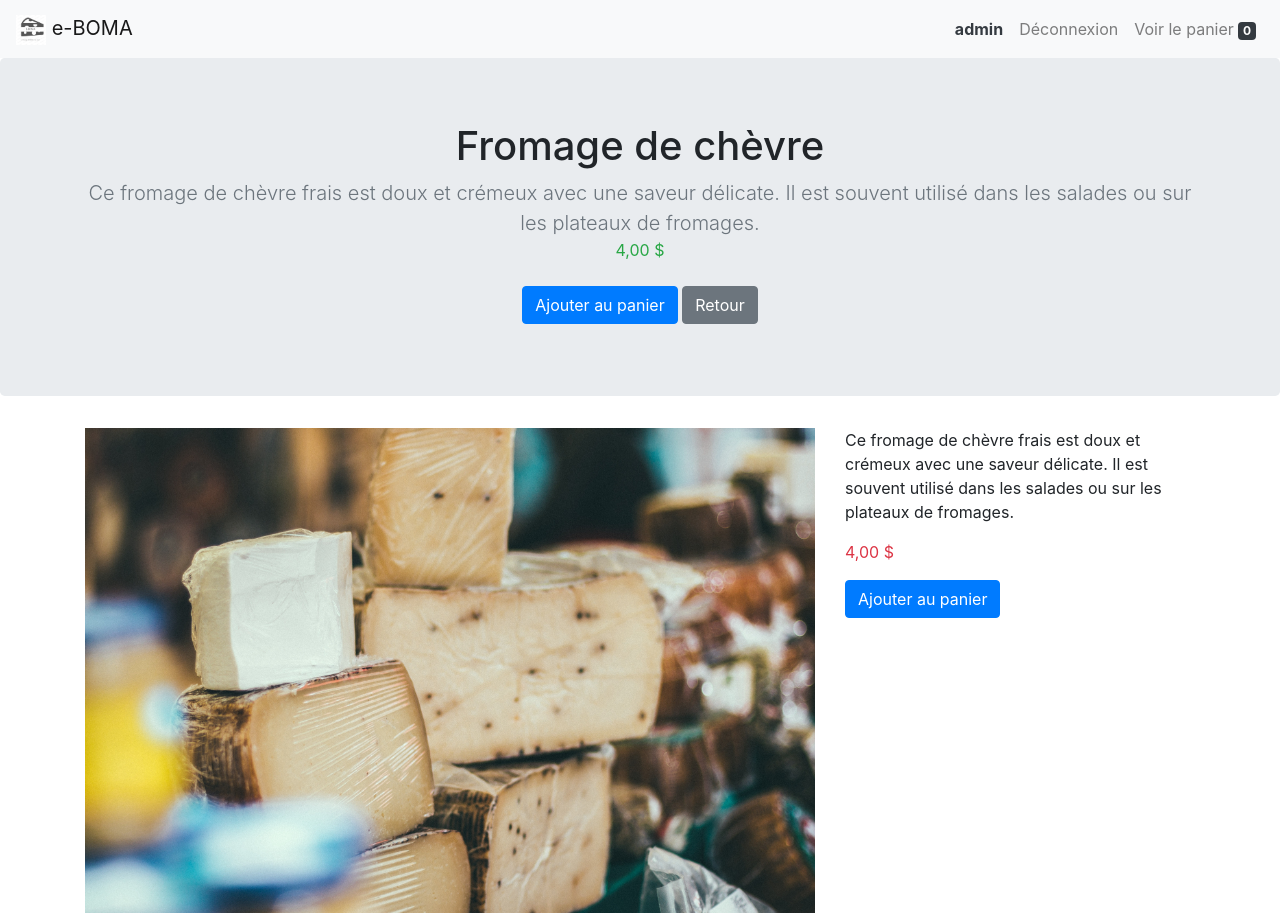
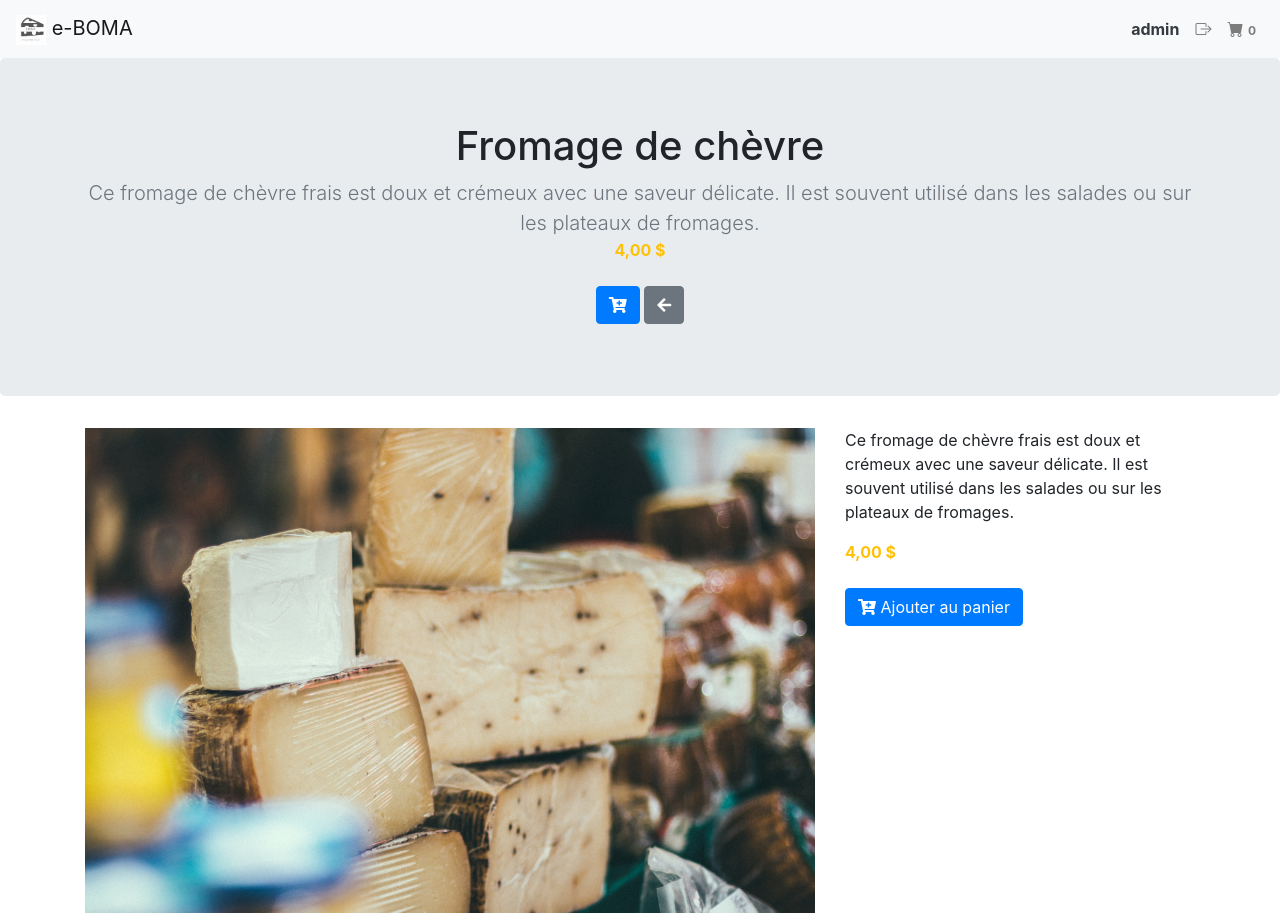
Before and after one commit to Peniel-Shakers/e-BOMA, a Django app: a page that uses templates/base.html in a window 1280 px wide. Shown: the top 913 px of the page. Run offline with Django 4.2, Linux system fonts and the light colour scheme; a user stored in the database is signed in; data comes from the database, SQL or seed files in the repository; both versions use the stored data as it was after the commit; some libraries are stand-ins or nearby versions.

Commit message:
added login_required decorator

```diff
--- a/boutique/templates/boutique/details.html
+++ b/boutique/templates/boutique/details.html
@@ -5,11 +5,16 @@
     <div class="container">
         <h1 class="jumbotron-heading">{{ fromage.nom }}</h1>
         <p class="lead text-muted mb-0">{{ fromage.description }}</p>
-        <p class="text-success">{{ fromage.prix }} $</p>
+        <p class="text-warning "><strong>{{ fromage.prix }} $</strong></p>
         {% if user.is_authenticated %}
-        <a href="{% url 'ajouter-au-panier' fromage.slug %}" class="btn btn-primary my-2">Ajouter au panier</a>
+        <a href="{% url 'ajouter-au-panier' fromage.slug %}" class="btn btn-primary my-2">
+            <i class="fas fa-cart-plus"></i>
+        </a>
+
         {% endif %}
-        <a href="#" onClick="history.go(-1)" class="btn btn-secondary my-2">Retour</a>
+        <a href="#" onClick="history.go(-1)" class="btn btn-secondary my-2">
+            <i class="fas fa-arrow-left"></i>
+        </a>
     </div>
 </section>
 
@@ -20,9 +25,11 @@
         </div>
         <div class="col-md-4">
             <p>{{ fromage.description }}</p>
-            <p class="text-danger">{{ fromage.prix }} $</p>
+            <p class="text-warning"><strong>{{ fromage.prix }} $</strong></p>
             {% if user.is_authenticated %}
-            <a href="{% url 'ajouter-au-panier' fromage.slug %}" class="btn btn-primary">Ajouter au panier</a>
+            <a href="{% url 'ajouter-au-panier' fromage.slug %}" class="btn btn-primary my-2">
+                <i class="fas fa-cart-plus"></i> Ajouter au panier
+            </a>
             {% endif %}
         </div>
     </div>
--- a/boutique/templates/boutique/panier.html
+++ b/boutique/templates/boutique/panier.html
@@ -24,13 +24,13 @@
                         <p class="mb-3 text-muted">{{ commande.fromage.description }}</p>
                         <p class="mb-2">Quantité : <span><strong>{{ commande.quantite }}</strong></span> </p>
                     </div>
-                    <div>
+                    {% comment %} <div>
                         <div class="def-number-input number-input safari_only mb-0 w-100">
                             <button class="minus btn btn-sm btn-primary" disabled>-</button>
                             <input class="quantity form-control d-inline-block w-50" type="number" min="1" disabled value="{{ commande.quantite }}">
                             <button class="plus btn btn-sm btn-primary" disabled>+</button>
                         </div>
-                    </div>
+                    </div> {% endcomment %}
                 </div>
                 <div class="d-flex justify-content-between align-items-center">
                     <div>
--- a/eBOMA/urls.py
+++ b/eBOMA/urls.py
@@ -16,6 +16,7 @@ Including another URLconf
 from django.contrib import admin
 from django.urls import path
 from django.conf.urls.static import static
+from django.contrib.auth.decorators import login_required
 from boutique.views import *
 from comptes.views import *
 from eBOMA import settings
@@ -24,15 +25,14 @@ urlpatterns = [
     path('', index, name='index'),
     path('admin/', admin.site.urls),
     path('inscription/', inscription, name='inscription'),
-    path('connexion/', connexion_user, name="connexion"),
-    path('deconnexion/', deconnexion_user, name="deconnexion"),
-    path('panier/', panier, name="panier"),
-    path('panier/supprimer', supprimer_panier, name="supprimer-panier"),
-    path('panier/valider', valider_panier, name="valider-panier"),
-    path('deconnexion/', deconnexion_user, name="deconnexion"),
+    path('connexion/', connexion_user, name="login"),
+    path('deconnexion/', login_required(deconnexion_user), name="deconnexion"),
+    path('panier/', login_required(panier), name="panier"),
+    path('panier/supprimer', login_required(supprimer_panier), name="supprimer-panier"),
+    path('panier/valider', login_required(valider_panier), name="valider-panier"),
+    path('deconnexion/', login_required(deconnexion_user), name="deconnexion"),
     path('fromage/<str:slug>/', fromage_details, name="fromage"),
-    path('fromage/<str:slug>/ajouter-au-panier/ ', ajouter_au_panier, name="ajouter-au-panier"),
-    path('paiement/', PaymentView.as_view(), name='paiement'),
-    path('facture/', valider_panier, name='facture'),
-
+    path('fromage/<str:slug>/ajouter-au-panier/', login_required(ajouter_au_panier), name="ajouter-au-panier"),
+    path('paiement/', login_required(PaymentView.as_view()), name='paiement'),
+    path('facture/', login_required(valider_panier), name='facture'),
 ] + static(settings.MEDIA_URL, document_root=settings.MEDIA_ROOT)
--- a/templates/base.html
+++ b/templates/base.html
@@ -11,6 +11,10 @@
           integrity="sha384-Gn5384xqQ1aoWXA+058RXPxPg6fy4IWvTNh0E263XmFcJlSAwiGgFAW/dAiS6JXm"
           crossorigin="anonymous">
     <link rel="stylesheet" href="{% static 'css/style.css' %}"> <!-- lien vers votre fichier CSS -->
+    <link rel="stylesheet" href="https://cdnjs.cloudflare.com/ajax/libs/bootstrap-icons/1.8.1/font/bootstrap-icons.min.css">
+    <link rel="stylesheet" href="https://cdnjs.cloudflare.com/ajax/libs/font-awesome/5.15.3/css/all.min.css" />
+
+
     {% endblock %}
 </head>
 <body>
@@ -31,22 +35,26 @@
                     <a class="nav-link font-weight-bold text-dark" href="{% url 'index' %}">{{ user.username }}</a>
                 </li>
                 <li class="nav-item">
-                    <a class="nav-link" href="{% url 'deconnexion' %}">Déconnexion</a>
+                    <a class="nav-link" href="{% url 'deconnexion' %}">
+                        <i class="bi-box-arrow-right"></i>
+                    </a>
                 </li>
+
                 {% else %}
                 <li class="nav-item">
                     <a class="nav-link" href="{% url 'inscription' %}">S'inscrire</a>
                 </li>
                 <li class="nav-item">
-                    <a class="nav-link" href="{% url 'connexion' %}">Connexion</a>
+                    <a class="nav-link" href="{% url 'login' %}">Connexion</a>
                 </li>
                 {% endif %}
                 {% if user.panier %}
                 <li class="nav-item">
                     <a class="nav-link" href="{% url 'panier' %}">
                         <i class="bi-cart-fill me-1"></i>
-                        Voir le panier <span class="badge bg-dark text-white ms-1 rounded-pill">
-                            {{user.panier.commandes.count}}</span>
+                        <span class="badge p-0 rounded-pill badge-lg">
+                            {{ user.panier.commandes.count }}
+                        </span>
                     </a>
                 </li>
                 {% endif %}
```
Also changed, not shown: db.sqlite3.
